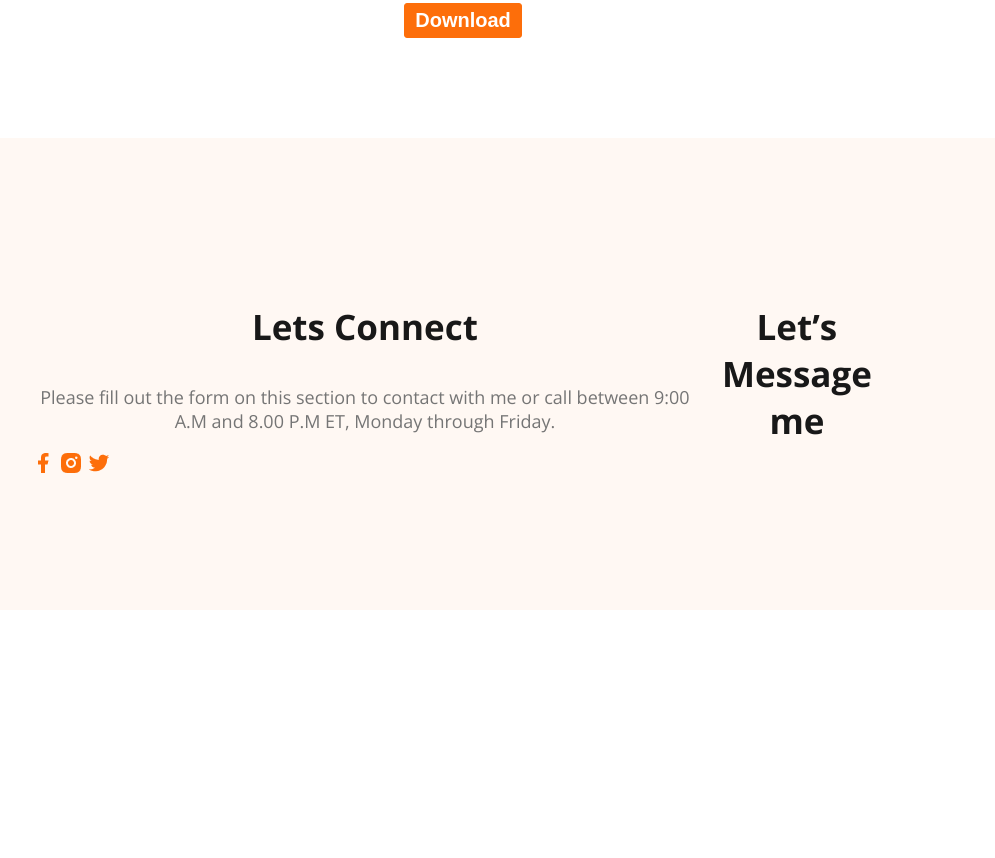
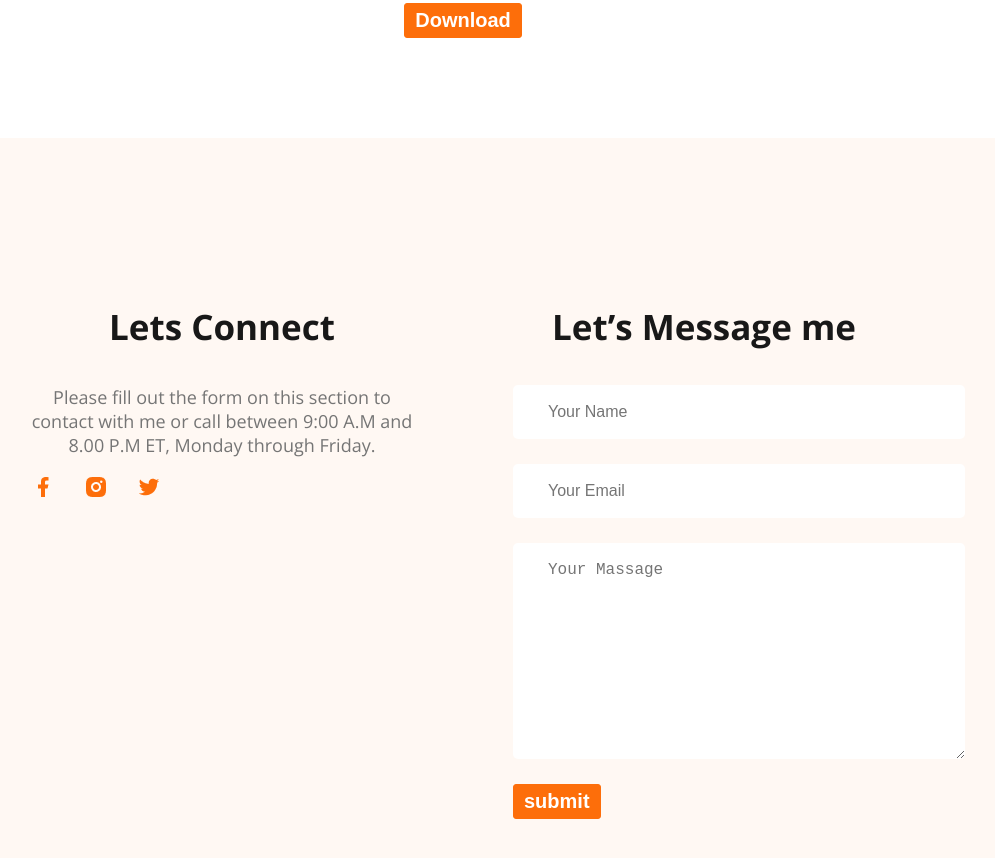
Before and after one commit to joynal-uddin/portfolio-resources, a plain HTML site: page index.html in a window 1280 px wide. Shown: the part 3037-3895 px from the top of the page, without its empty margins (177-1172 px from the left). Before the commit the page ends 3655 px from the top, so only its background shows below. Drawn offline with nearby package versions, Linux system fonts and the light colour scheme.

Commit message:
finished contact form

```diff
--- a/index.html
+++ b/index.html
@@ -165,6 +165,12 @@
             <h3 class="section-title">
                 Let’s Message me
             </h3>
+            <form class="contact" action="">
+                <input type="text" placeholder="Your Name">
+                <input type="email" name="" placeholder="Your Email">
+                <textarea name="" id="" cols="30" rows="10" placeholder="Your Massage"></textarea>
+                <input class="button-primary" type="submit" value="submit">
+            </form>
         </div>
     </footer>
 </body>
--- a/styles/porfolio.css
+++ b/styles/porfolio.css
@@ -207,7 +207,29 @@ main section{
 
 footer{
     display: flex;
+    gap: 100px;
     background-color: #FFF8F3;
     margin-top: 100px;
     padding: 130px 200px;
 }
+
+.footer-column{
+    width: 50%;
+}
+
+.contact input[type="text"], .contact input[type="email"], textarea{
+    display: block;
+    margin-bottom: 25px;
+    padding: 18px 35px;
+    font-size: 16px;
+    color: #757575;
+    border-radius: 5px;background-color: #fff;
+    border: 0;
+    width: 100%;
+
+}
+
+.social-link a{
+    margin-right: 25px;
+
+}
```
